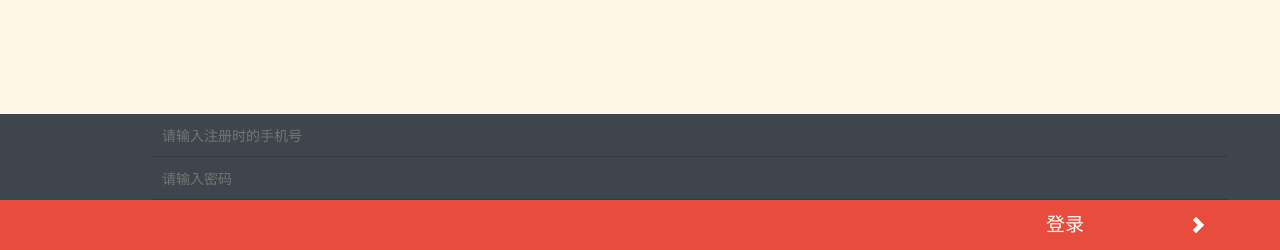
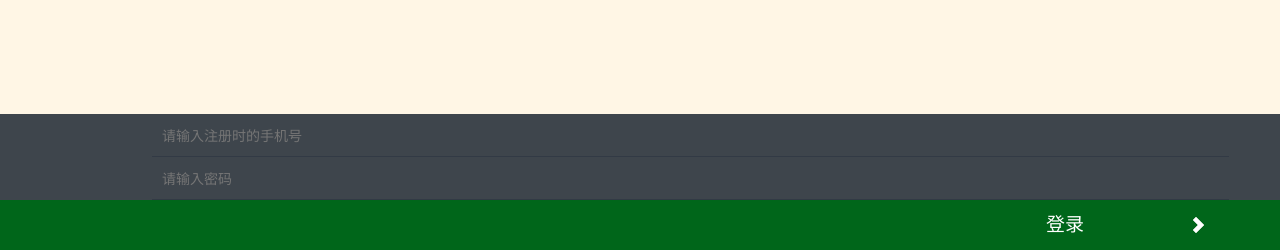
Before and after one commit to WTQ/eco_vegetable, a CodeIgniter app: page /static/user in a window 1280 px wide, after a click on "已有账号？立即登录". Shown: the part 550-800 px from the top of the page. Run offline with CodeIgniter, Linux system fonts and the light colour scheme.

Commit message:
修改部分样式

```diff
--- a/www/static/user/css/user.css
+++ b/www/static/user/css/user.css
@@ -1503,7 +1503,7 @@ img {
 .send_verifycode {
 	float:left;
 	width:39.29%;
-	background-color:#f27935;
+	background-color:#6AAB37;
 	color:#fff;
 	font-size:16px;
 	line-height:44px;
@@ -1893,7 +1893,7 @@ img {
 }
 #sign_footer {
 	height:50px!important;
-	background-color:#e74c3c;
+	background-color:#00661A;
 }
 .signin {
 	color:#FFF;
```
Also changed, not shown: www/.htaccess.
